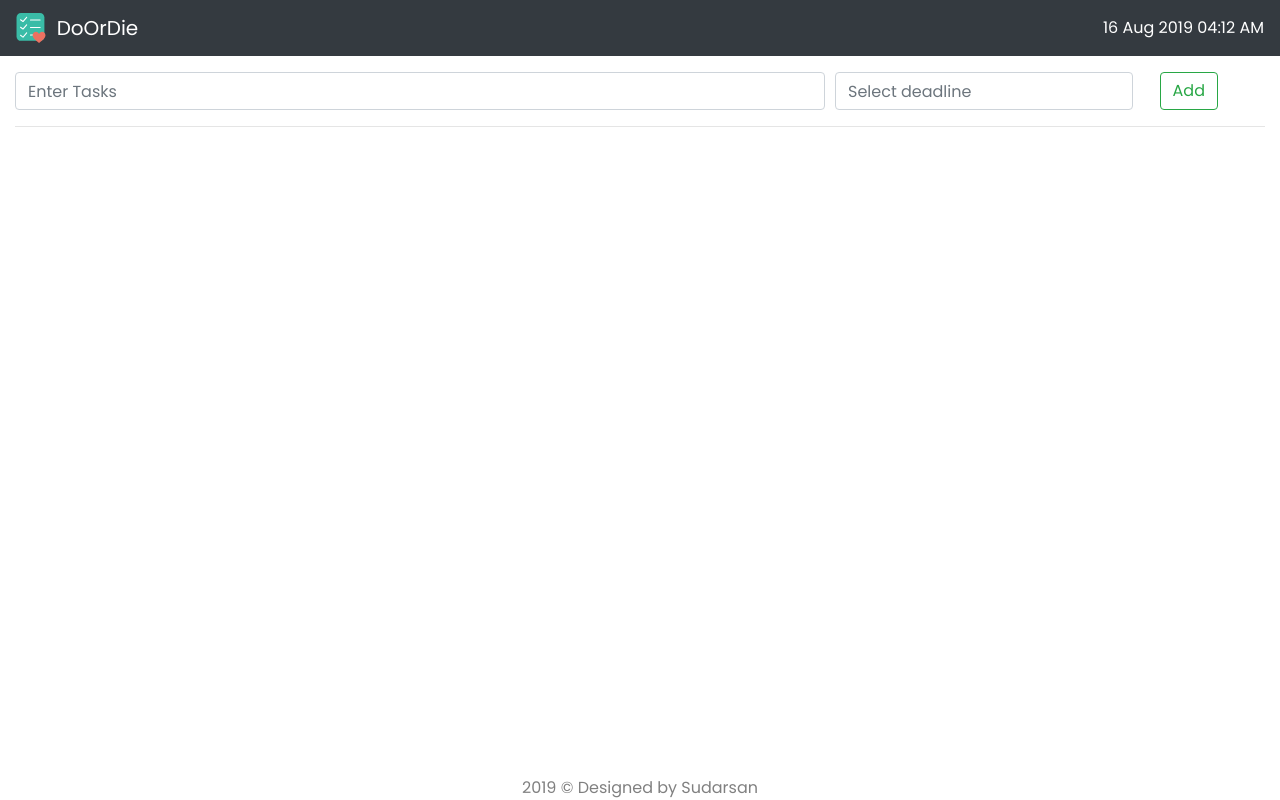
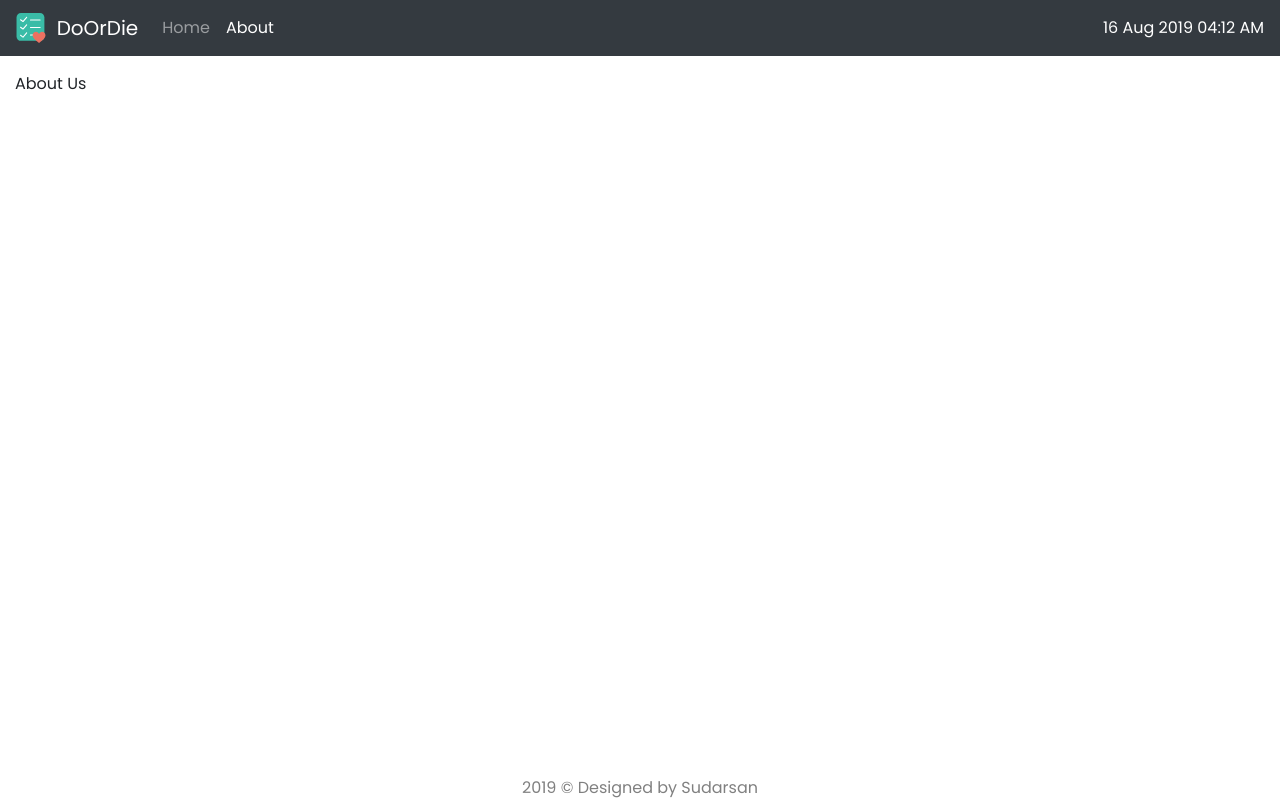
Before and after one commit to tjsudarsan/DoOrDieTodoApp, a React (Create React App) app: page /aboutus in a window 1280 px wide. Built offline with nearby package versions, Linux system fonts and the light colour scheme.

Commit message:
React Router Integrations

```diff
--- a/package.json
+++ b/package.json
@@ -8,6 +8,7 @@
     "react-datepicker": "^2.9.6",
     "react-dom": "^16.8.6",
     "react-redux": "^7.1.1",
+    "react-router-dom": "^5.1.0",
     "react-scripts": "3.0.1",
     "redux": "^4.0.4",
     "redux-logger": "^3.0.6",
--- a/src/App.js
+++ b/src/App.js
@@ -3,21 +3,22 @@ import "./css/style.css";
 import moment from "moment";
 import { Provider } from "react-redux";
 import store from "./redux/store";
+import { BrowserRouter } from "react-router-dom";
 
 import Header from "./components/Header";
 import Footer from "./components/Footer";
-import TodoBody from "./components/TodoBody";
-
-moment.locale("en-gb");
+import Routes from "./Routes";
 
 const App = () => {
   return (
     <Provider store={store}>
-      <Header />
-      <div className="container-fluid my-3">
-        <TodoBody />
-      </div>
-      <Footer />
+      <BrowserRouter>
+        <Header />
+        <div className="container-fluid my-3">
+          <Routes />
+        </div>
+        <Footer />
+      </BrowserRouter>
     </Provider>
   );
 };
--- /dev/null
+++ b/src/Routes.js
@@ -0,0 +1,27 @@
+import React from "react";
+import { Route, Switch } from "react-router-dom";
+import { connect } from "react-redux";
+
+import Dashboard from "./containers/Dashboard";
+import AboutUs from "./containers/AboutUs";
+import NotFound from "./containers/NotFound";
+import Login from "./containers/Login";
+
+const Routes = props => {
+  return (
+    <Switch>
+      <Route path="/" component={props.isLoggedIn ? Dashboard : Login} exact />
+      <Route path="/aboutus" component={AboutUs} />
+      <Route path="*" component={NotFound} />
+    </Switch>
+  );
+};
+
+const mapStateToProps = state => ({
+  isLoggedIn: state.auth.isLoggedIn
+});
+
+export default connect(
+  mapStateToProps,
+  null
+)(Routes);
--- a/src/components/Header.js
+++ b/src/components/Header.js
@@ -1,7 +1,7 @@
 import React from "react";
 import logo from "../assets/icons/list.svg";
 import moment from "moment";
-
+import { Link } from "react-router-dom";
 class Header extends React.Component {
   state = {
     currentTime: moment().format("DD MMM YYYY hh:mm A")
@@ -17,8 +17,8 @@ class Header extends React.Component {
 
   render() {
     return (
-      <nav id={""} className={"navbar navbar-dark bg-dark"}>
-        <span className={"navbar-brand"}>
+      <nav className="navbar navbar-expand-lg navbar-dark bg-dark">
+        <Link className="navbar-brand" to="/" replace>
           <img
             src={logo}
             width="30"
@@ -27,7 +27,40 @@ class Header extends React.Component {
             alt=""
           />
           &nbsp; DoOrDie
-        </span>
+        </Link>
+        <button
+          className="navbar-toggler"
+          type="button"
+          data-toggle="collapse"
+          data-target="#navbarNav"
+          aria-controls="navbarNav"
+          aria-expanded="false"
+          aria-label="Toggle navigation"
+        >
+          <span className="navbar-toggler-icon"></span>
+        </button>
+        <div className="collapse navbar-collapse" id="navbarNav">
+          <ul className="navbar-nav">
+            <li
+              className={`nav-item ${
+                window.location.pathname === "/" ? "active" : ""
+              }`}
+            >
+              <Link className="nav-link" to="/">
+                Home
+              </Link>
+            </li>
+            <li
+              className={`nav-item ${
+                window.location.pathname === "/aboutus" ? "active" : ""
+              }`}
+            >
+              <Link className="nav-link" to="/aboutus">
+                About
+              </Link>
+            </li>
+          </ul>
+        </div>
         <span style={{ color: "white" }}>{this.state.currentTime}</span>
       </nav>
     );
--- a/src/components/TodoBody.js
+++ /dev/null
@@ -1,16 +0,0 @@
-import React from "react";
-
-import TodoForm from "./TodoForm";
-import TodoList from "./TodoList";
-
-const TodoBody = () => {
-  return (
-    <React.Fragment>
-      <TodoForm />
-      <hr />
-      <TodoList />
-    </React.Fragment>
-  );
-};
-
-export default TodoBody;
--- a/src/components/TodoForm.js
+++ b/src/components/TodoForm.js
@@ -102,7 +102,7 @@ class TodoForm extends Component {
                     className="btn btn-outline-danger ml-2"
                     type="button"
                   >
-                    <i class="fas fa-times"></i>
+                    <i className="fas fa-times"></i>
                   </button>
                 ) : null}
               </div>
--- /dev/null
+++ b/src/containers/AboutUs.js
@@ -0,0 +1,7 @@
+import React, { Component } from "react";
+
+export default class extends Component {
+  render() {
+    return <div>About Us</div>;
+  }
+}
--- /dev/null
+++ b/src/containers/Dashboard.js
@@ -0,0 +1,15 @@
+import React from "react";
+import TodoForm from "../components/TodoForm";
+import TodoList from "../components/TodoList";
+
+const Dashboard = props => {
+  return (
+    <>
+      <TodoForm />
+      <hr />
+      <TodoList />
+    </>
+  );
+};
+
+export default Dashboard;
--- /dev/null
+++ b/src/containers/Login.js
@@ -0,0 +1,5 @@
+import React from "react";
+
+export default props => {
+  return <p>Login</p>;
+};
--- /dev/null
+++ b/src/containers/NotFound.js
@@ -0,0 +1,19 @@
+import React from "react";
+import { Link } from "react-router-dom";
+
+export default props => {
+  return (
+    <div
+      className="row align-items-center justify-content-center w-100"
+      style={{ height: "50vh" }}
+    >
+      <div className="col" style={{ textAlign: "center" }}>
+        <h1>404</h1>
+        <p>Not Found</p>
+        <Link to="/" className="btn btn-success">
+          Go to Home
+        </Link>
+      </div>
+    </div>
+  );
+};
--- /dev/null
+++ b/src/redux/reducer/reducer-auth.js
@@ -0,0 +1,10 @@
+const defaultState = {
+  isLoggedIn: false
+};
+
+export default (state = defaultState, actions) => {
+  switch (actions.type) {
+    default:
+      return state;
+  }
+};
--- a/src/redux/reducer/rootReducers.js
+++ b/src/redux/reducer/rootReducers.js
@@ -1,9 +1,11 @@
 import { combineReducers } from "redux";
 
 import todoReducer from "./reducer-todo";
+import authReduer from "./reducer-auth";
 
 const rootReducer = combineReducers({
-  todo: todoReducer
+  todo: todoReducer,
+  auth: authReduer
 });
 
 export default rootReducer;
```
Also changed, not shown: 1 other file (tests, documents, lock files or other folders).
